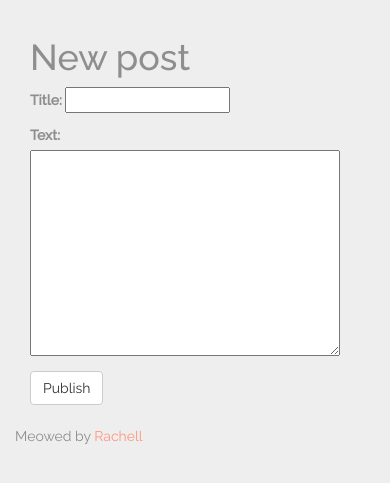
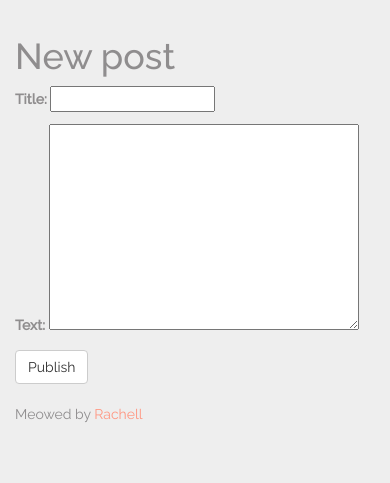
Before and after one commit to RachellCalhoun/cathotel, a Django app: page /post/new/ in a window 390 px wide; the page is wider, and only the part inside the window is pictured. Shown: the part 263-746 px from the top of that part. Run offline with Django 3.2, Linux system fonts and the light colour scheme; the visitor is signed in with stand-in values (Sample User, id 1); some libraries are stand-ins or nearby versions.

Commit message:
fixed responsive text fields and registrations fieflds

```diff
--- a/blog/templates/blog/post_edit.html
+++ b/blog/templates/blog/post_edit.html
@@ -1,17 +1,15 @@
 {% extends "base.html" %}
 {% block content %}
-<div class="container main">
+<div class="post">
     <div class="row">
-        <div class="col-md-2"></div>
-        <div class="col-md-8 blogcontent">
+        <div class="col-md-12">
             <h1>New post</h1>
             <form method="POST" class="post-form">{% csrf_token %}
                 {{ form.as_p }}
                 <button type="submit" class="save btn btn-default">Publish</button>
             </form>
         </div>
-        <!--close row-->
-        <div class="col-md-2"></div>
+
     </div>
 </div>
 <!--close container-->
--- a/hotel/static/css/hotel.css
+++ b/hotel/static/css/hotel.css
@@ -14,6 +14,7 @@ body a {
 .locationimage {
     max-height: 500px;
 }
+
 
 .logoimg {
 	max-width: 100px;
@@ -165,13 +166,18 @@ margin: auto;
         max-height: 180px;
         min-height: 180px;
     }
-    }
+
     .logoimg {
-    max-width: 100px;
-    padding: 5px;
+        max-width: 100px;
+        padding: 5px;
     }
     .subtitle {
         font-size: 1em;
+    }
+    #id_text{
+        max-width: 100%;
+        margin-left: 0;
+        margin-right: 0;
     }
 
 }
```
Also changed, not shown: accounts/templates/registration/register.html (+3 -7 lines).
